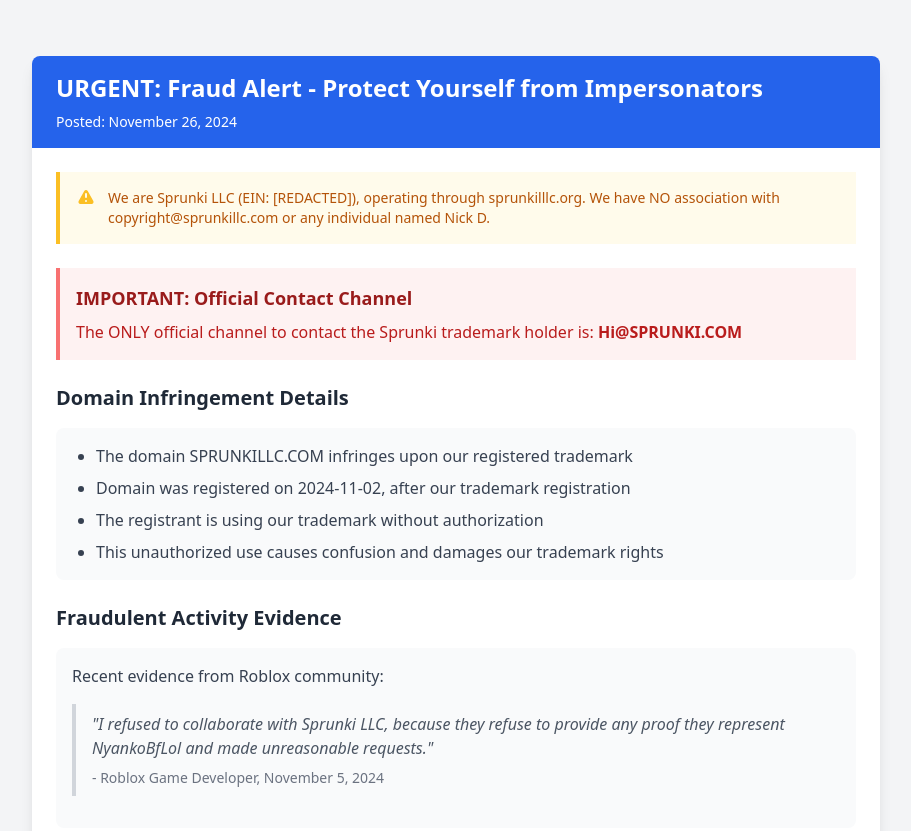
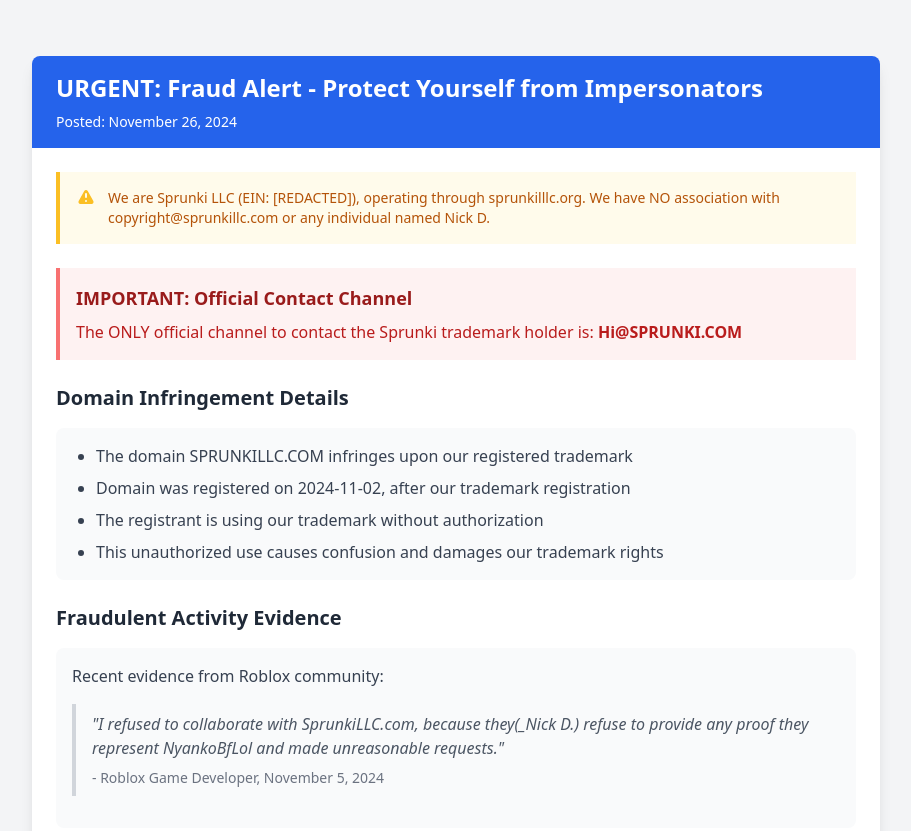
Before and after one commit to Zhenvip/sprunkillc.org, a plain HTML site: page index.html in a window 1280 px wide. Shown: the top 831 px of the page, without its empty margins (184-1095 px from the left). Drawn offline with nearby package versions, Linux system fonts and the light colour scheme.

Commit message:
Update index.html

```diff
--- a/index.html
+++ b/index.html
@@ -71,7 +71,7 @@
                     <p class="text-gray-700 mb-4">Recent evidence from Roblox community:</p>
                     <div class="border-l-4 border-gray-300 pl-4 py-2 mb-4">
                         <p class="text-gray-600 italic">
-                            "I refused to collaborate with Sprunki LLC, because they refuse to provide any proof they represent NyankoBfLol and made unreasonable requests."
+                            "I refused to collaborate with SprunkiLLC.com, because they(_Nick D.) refuse to provide any proof they represent NyankoBfLol and made unreasonable requests."
                         </p>
                         <p class="text-sm text-gray-500 mt-2">- Roblox Game Developer, November 5, 2024</p>
                     </div>
```
